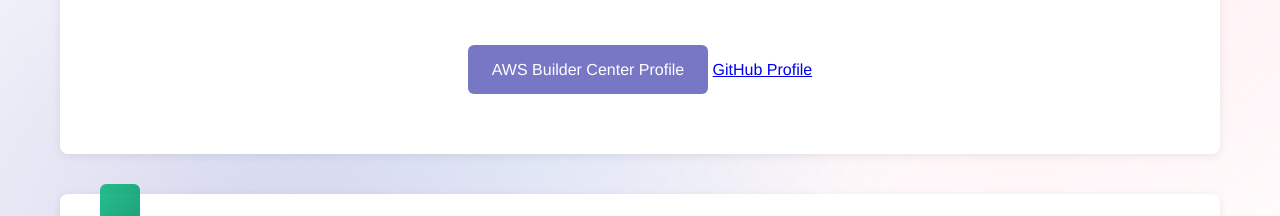
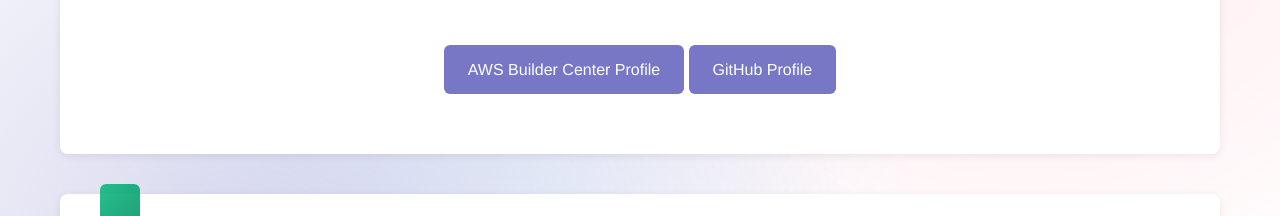
Before and after one commit to Ahiyawesome/rift-rewind-project, a plain HTML site: page index.html in a window 1280 px wide. Shown: the part 357-573 px from the top of the page. Drawn offline with Linux system fonts and the light colour scheme; a script that the page names is missing.

Commit message:
Update Project Content
Fixed GitHub Link button style

```diff
--- a/index.html
+++ b/index.html
@@ -13,7 +13,7 @@
             <h1>Tahmid</h1>
             <p class="tagline">Cloud Builder & AWS Enthusiast</p>
             <a href="https://builder.aws.com/community/@ahiyawesome" target="_blank" class="aws-link">AWS Builder Center Profile</a>
-            <a href="https://github.com/Ahiyawesome/" target="_blank" class="github-link">GitHub Profile</a>
+            <a href="https://github.com/Ahiyawesome/" target="_blank" class="aws-link">GitHub Profile</a>
         </section>
 
         <section class="fun-facts">
```
